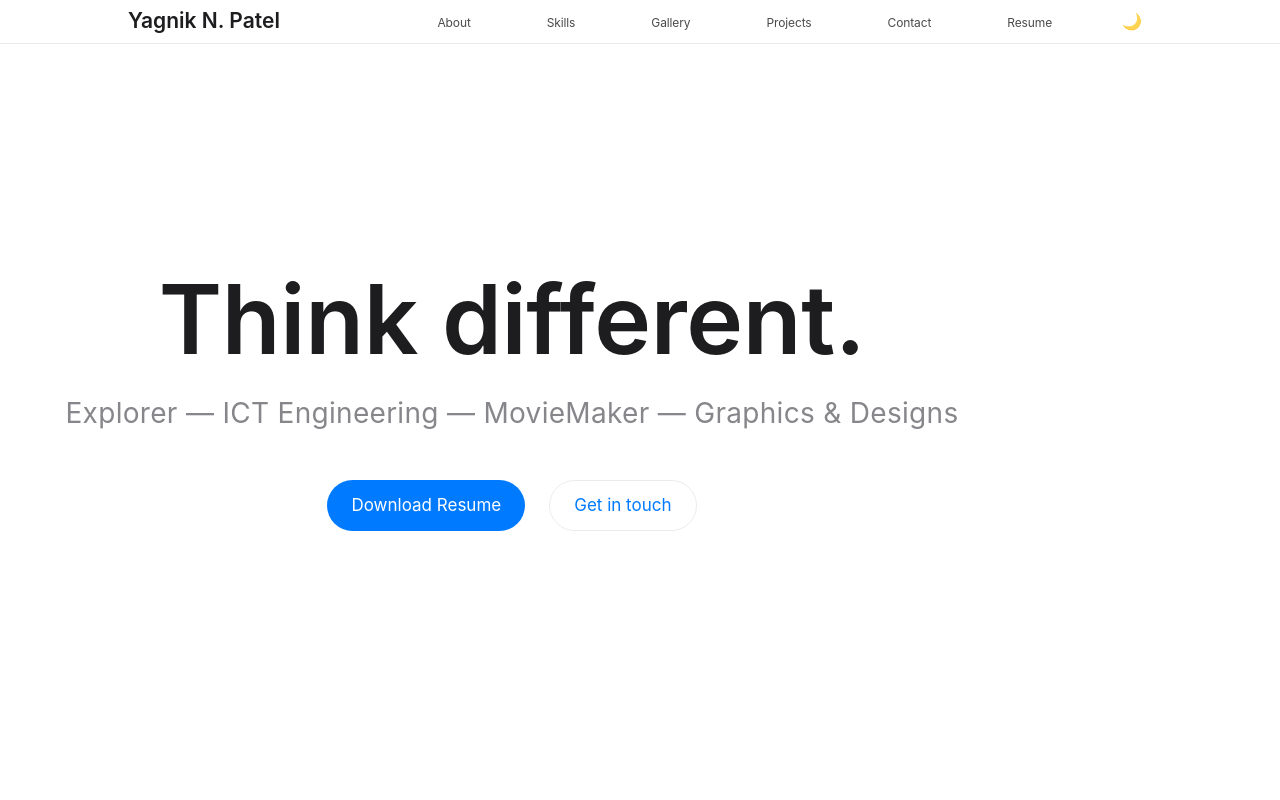
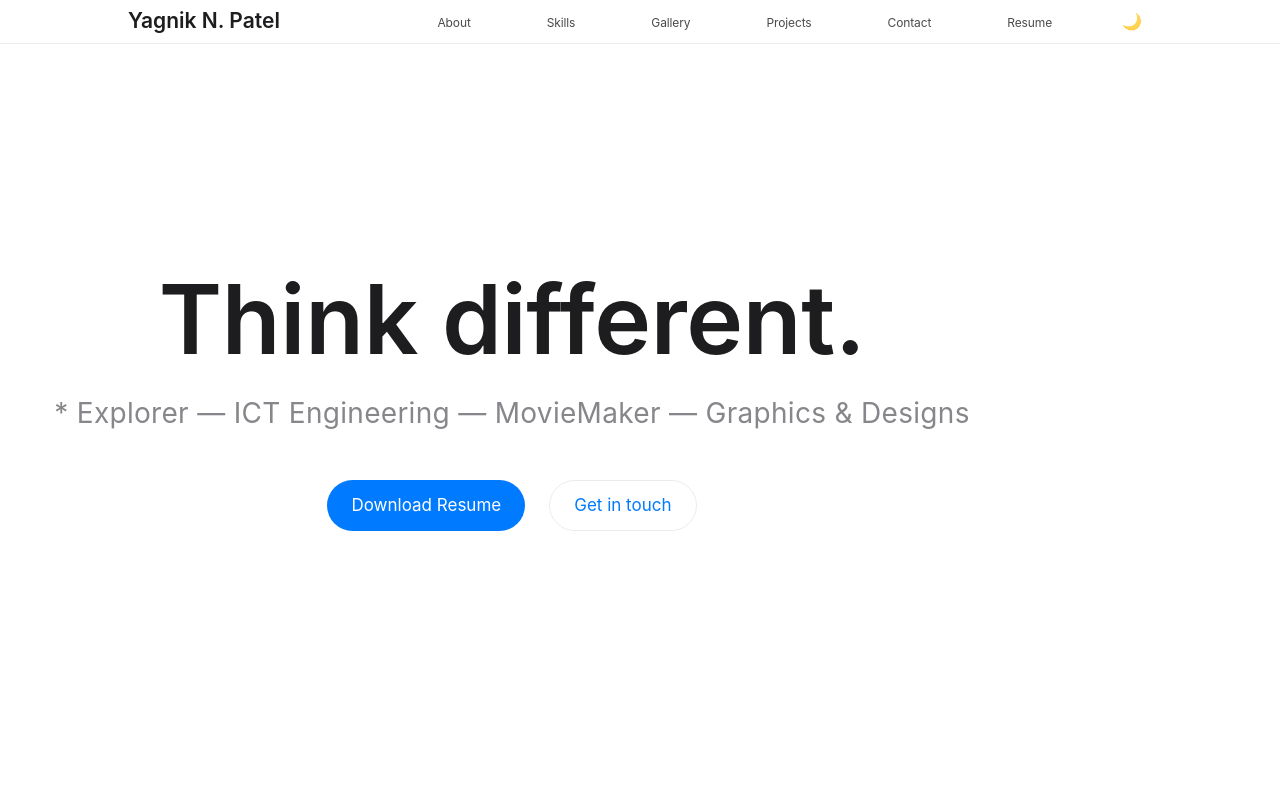
Before and after one commit to YagnikPatel22/Hwg, a plain HTML site: page index.html in a window 1280 px wide. Shown: the top 800 px of the page. Drawn offline with Linux system fonts and the light colour scheme.

Commit message:
Update index.html

```diff
--- a/index.html
+++ b/index.html
@@ -943,7 +943,7 @@
         <div class="hero-content hero-grid">
             <div class="hero-left">
                 <h1>Think different.</h1>
-                <p class="subtitle">Explorer — ICT Engineering — MovieMaker — Graphics & Designs</p>
+                <p class="subtitle">* Explorer — ICT Engineering — MovieMaker — Graphics & Designs</p>
                 <div class="hero-actions">
                     <a href="ynpcvv2.pdf" class="btn-primary">Download Resume</a>
                     <a href="#contact" class="btn-secondary">Get in touch</a>
```
